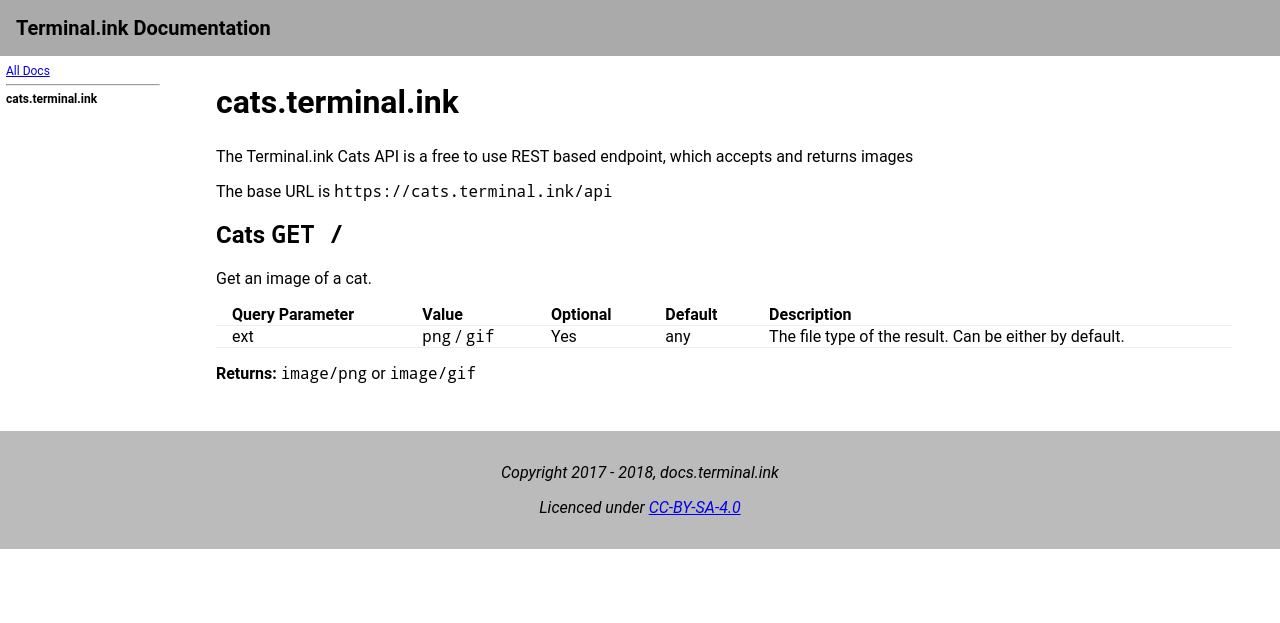
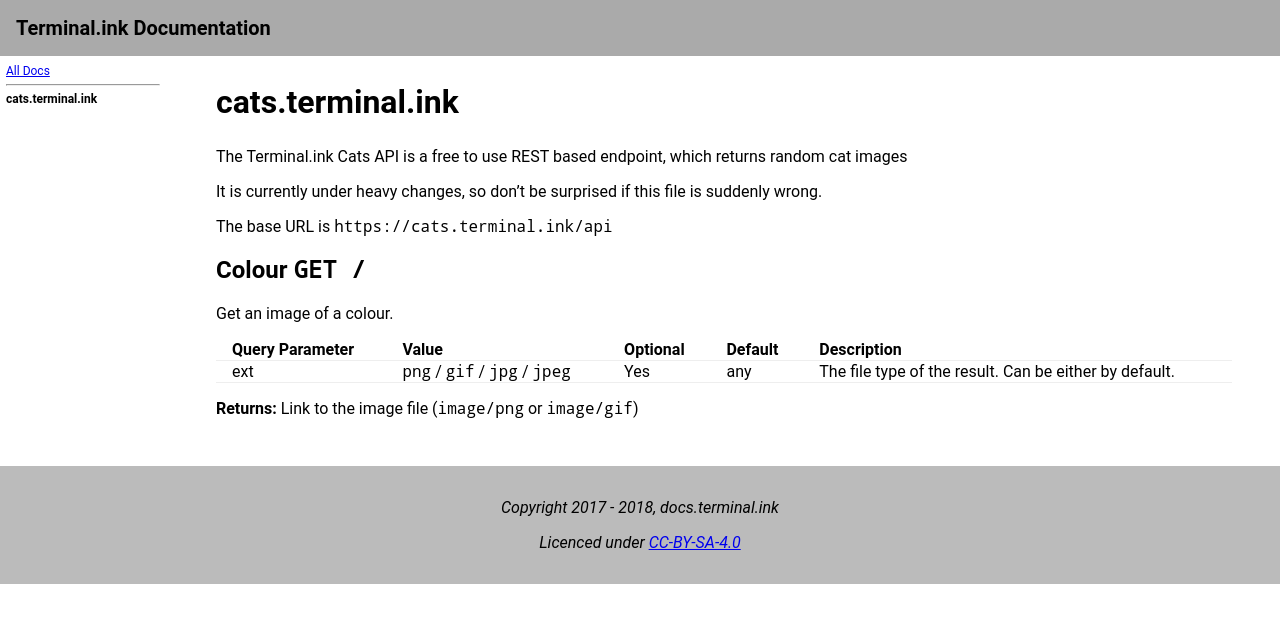
Before and after one commit to Terminal/docs.terminal.ink, a Jekyll site: the page built from _pages/cats/index.md, in a window 1280 px wide. Shown: the top 623 px of the page. Built offline with Jekyll 4.4.1, drawn with Linux system fonts in a browser that asks for light colours.

```diff
--- a/_pages/cats/index.md
+++ b/_pages/cats/index.md
@@ -16,15 +16,17 @@ description: "Home"
 ---
 
 # cats.terminal.ink
-The Terminal.ink Cats API is a free to use REST based endpoint, which accepts and returns images
+The Terminal.ink Cats API is a free to use REST based endpoint, which returns random cat images
+
+It is currently under heavy changes, so don't be surprised if this file is suddenly wrong.
 
 The base URL is `https://cats.terminal.ink/api`
 
-## Cats `GET /`
-Get an image of a cat.
+## Colour `GET /`
+Get an image of a colour.
 
 Query Parameter       | Value                           | Optional | Default   | Description
 --------------------- | ------------------------------- | -------- | --------- | -----------
-ext                   | `png` / `gif`                   | Yes      | any       | The file type of the result. Can be either by default.
+ext                   | `png` / `gif` / `jpg` / `jpeg`  | Yes      | any       | The file type of the result. Can be either by default.
 
-**Returns:** `image/png` or `image/gif`
+**Returns:** Link to the image file (`image/png` or `image/gif`)
```
